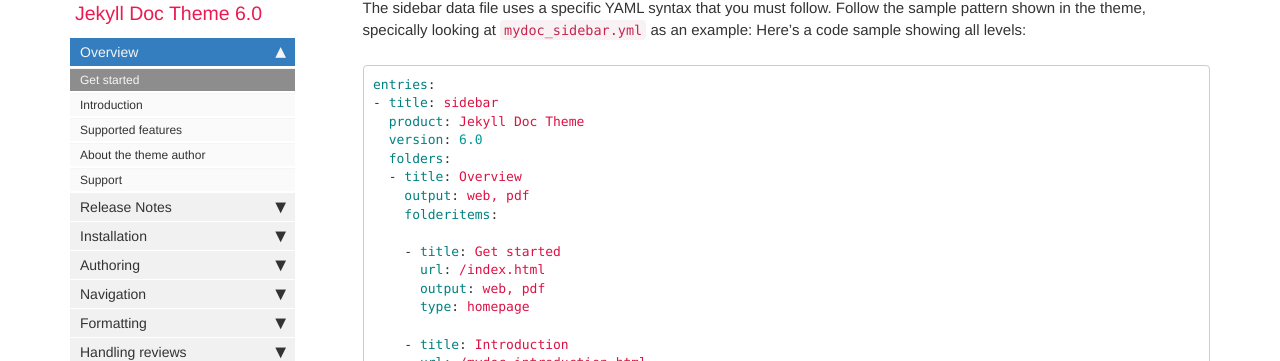
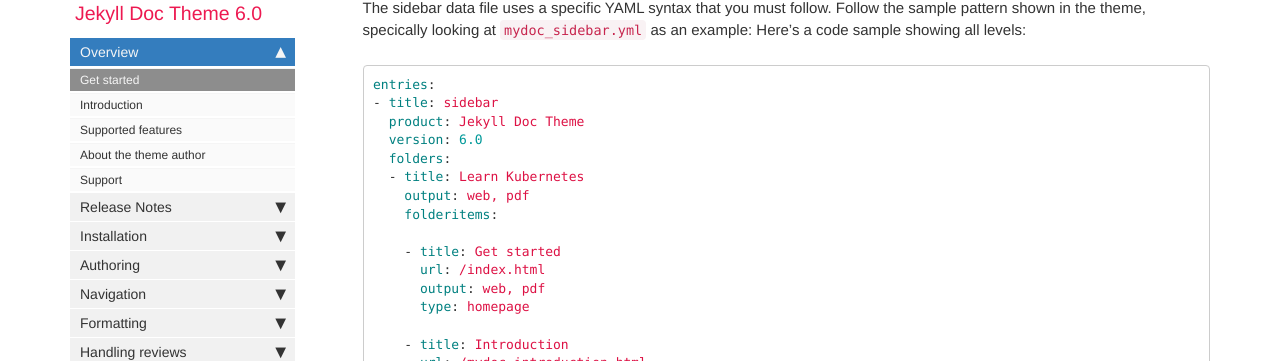
Before and after one commit to sinhaashish/sinhaashish.github.io, a Jekyll site: the page built from index.md, in a window 1280 px wide and 900 px high, scrolled down 4504 px. Shown: the part 91-452 px from the top of the window. Built offline with Jekyll 4.4.1, drawn with Linux system fonts in a browser that asks for light colours; comment, search, counter and statistics services are not loaded.

Commit message:
modify-header
Signed-off-by: Ashish <ashi.sinha.87@gmail.com>

```diff
--- a/index.md
+++ b/index.md
@@ -178,7 +178,7 @@ entries:
   product: Jekyll Doc Theme
   version: 6.0
   folders:
-  - title: Overview
+  - title: Learn Kubernetes
     output: web, pdf
     folderitems:
 
```
